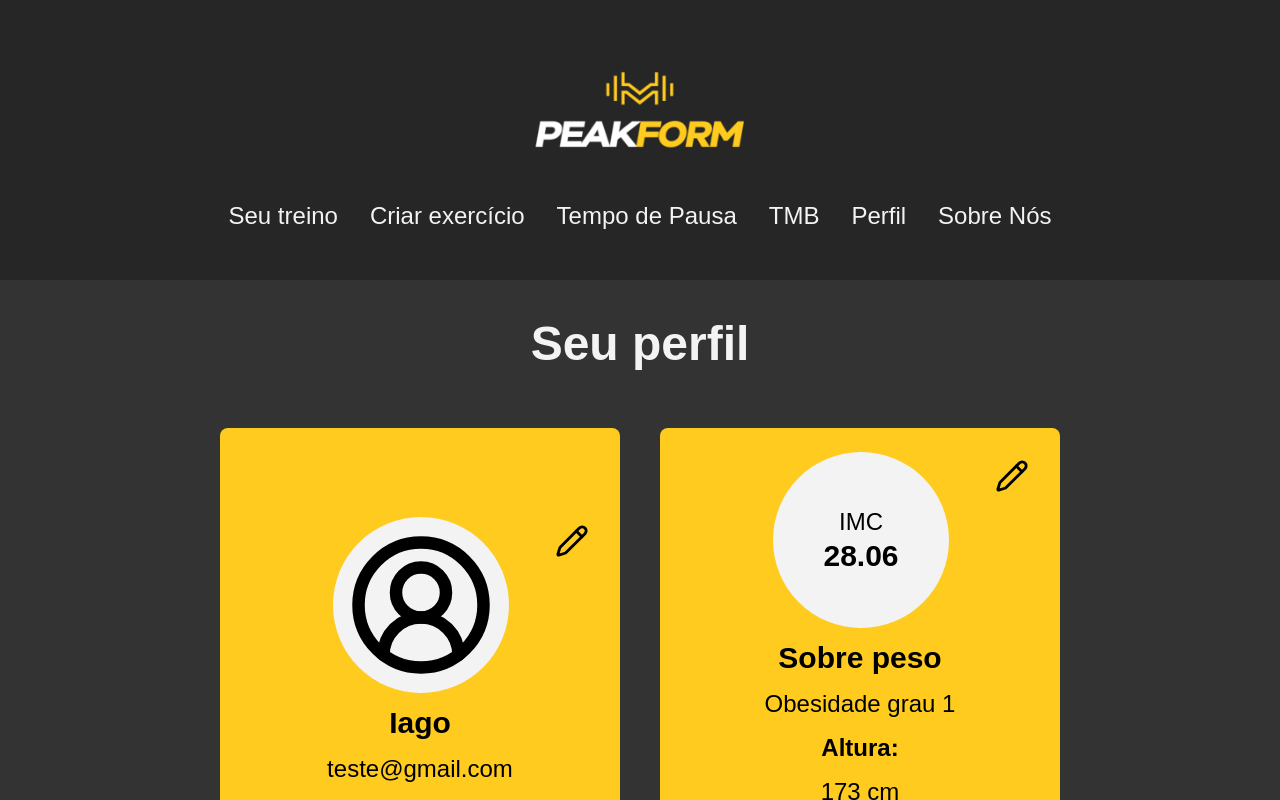
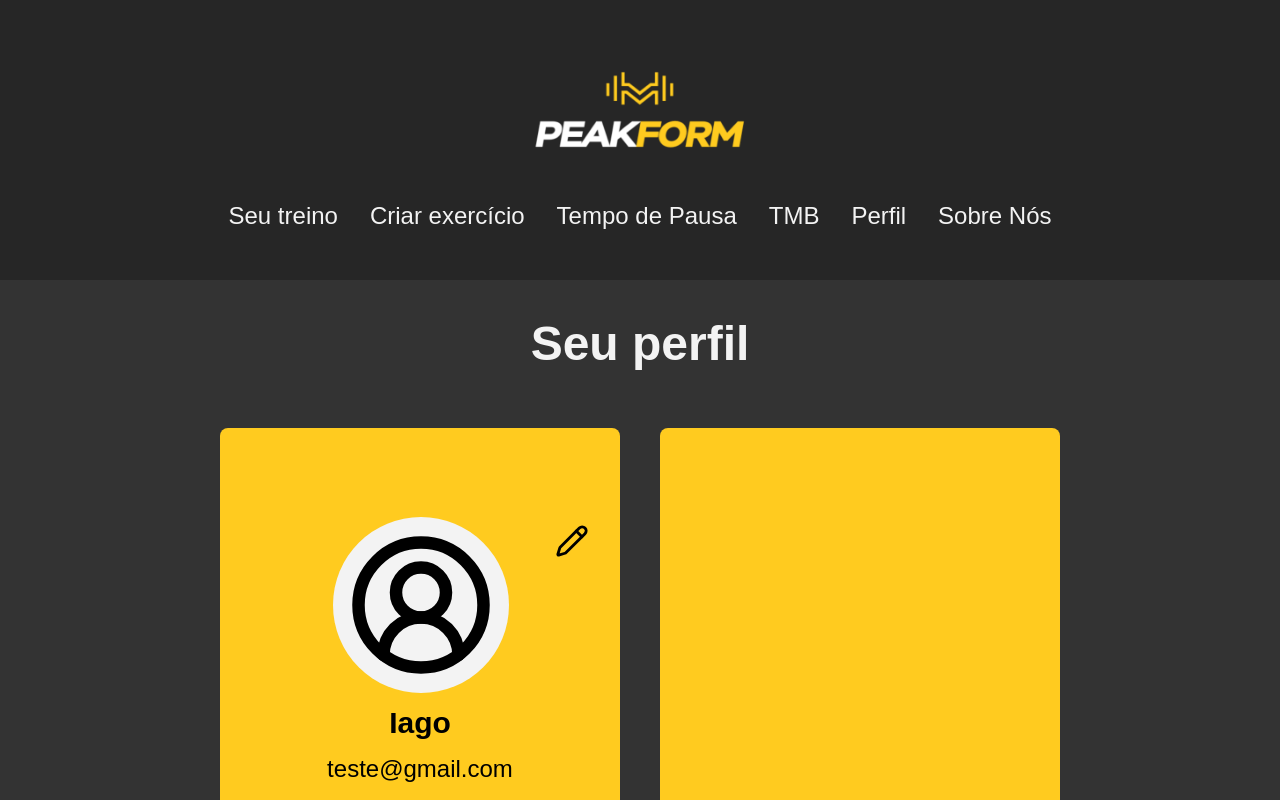
Before and after one commit to iagoliziero/peak-form, a React (Vite) app: page /perfil in a window 1280 px wide. Built offline with nearby package versions, Linux system fonts and the light colour scheme; a web font is replaced by a local one.

Commit message:
feat: add imc calc

```diff
--- a/src/App.jsx
+++ b/src/App.jsx
@@ -1,9 +1,6 @@
 
 import "./App.css";
 import Home from "./pages/Home.jsx";
-
-
-
 
 function App() {
   return (
--- a/src/contexts/ProfileBodyContexts.jsx
+++ b/src/contexts/ProfileBodyContexts.jsx
@@ -2,10 +2,10 @@ import { createContext, useState } from "react";
 import profileBodyData from "../data/profileBodyData.js";
 
 
-export const ProfileBodyContexts = createContext(profileBodyData)
+export const ProfileBodyContexts = createContext()
 
 function ProfileBodyProvider({children}) {
-    const [profileBody, setProfileBody] = useState(profileBodyData)
+    const [profileBody, setProfileBody] = useState([])
 
     return (
         <ProfileBodyContexts.Provider value={{profileBody, setProfileBody}}>
--- a/src/data/profileBodyData.js
+++ b/src/data/profileBodyData.js
@@ -1,11 +1,11 @@
 const profileBodyData = [
     {
-        fatCalc: 28.06,
-        weightStatus: 'Sobre peso',
-        obesityLevel: 'Obesidade grau 1',
-        height: 173,
-        weight: 84,
-        goalWeight: 90
+        imc: 0,
+        weightStatus: '',
+        obesityLevel: '',
+        height: 0,
+        weight: 0,
+        goalWeight: 0
     },
 ]
 
--- a/src/main.jsx
+++ b/src/main.jsx
@@ -65,6 +65,7 @@ const router = createBrowserRouter([
 ]);
 
 createRoot(document.getElementById("root")).render(
+
   <ProfileProvider>
     <ProfileBodyProvider>
       <NameProvider>
@@ -78,4 +79,5 @@ createRoot(document.getElementById("root")).render(
       </NameProvider>
     </ProfileBodyProvider>
   </ProfileProvider>
+
 );
--- a/src/pages/ActivityPage.jsx
+++ b/src/pages/ActivityPage.jsx
@@ -64,7 +64,7 @@ function ActivityPage() {
           Voltar
         </button>
         <button
-        onClick={() => navigate(`/infos`)}
+        onClick={() => navigate(`/perfilusuario`)}
         className="w-[300px] md:visible-false md:w-[220px] h-[60px] bg-yellowMain text-2xl rounded-lg hover:bg-orange hover:scale-105 transition-all font-semibold">
           Continuar
         </button>
--- a/src/pages/Home.jsx
+++ b/src/pages/Home.jsx
@@ -3,7 +3,6 @@ import { useNavigate } from "react-router-dom";
 
 function Home() {
   const navigate = useNavigate()
-
 
   return (
     <div className="h-screen bg-darker bg-cover bg-center bg-no-repeat flex flex-col items-center gap-12 lg:justify-center overflow-scroll no-scrollbar">
--- a/src/pages/ProfileBodyPage.jsx
+++ b/src/pages/ProfileBodyPage.jsx
@@ -1,8 +1,12 @@
 import { data } from "autoprefixer";
+import { useContext, useState } from "react";
 import { useForm } from "react-hook-form";
 import { useNavigate } from "react-router-dom";
+import { ProfileBodyContexts } from "../contexts/ProfileBodyContexts";
 
 function ProfileBodyPage() {
+
+  const { setProfileBody } = useContext(ProfileBodyContexts);
 
   const navigate = useNavigate()
   const {
@@ -12,12 +16,46 @@ function ProfileBodyPage() {
   } = useForm();
 
   const onSubmit = (data) => {
-    console.log(data);
-    navigate('/login')
+    const heightInMeters = data.height / 100;
+    const imc = (data.weight / (heightInMeters * heightInMeters)).toFixed(2);
+
+    let weightStatus = "";
+    let obesityLevel = "";
+
+    if (imc < 18.5) {
+      weightStatus = "Abaixo do peso";
+      obesityLevel = "Normal";
+    } else if (imc < 24.9) {
+      weightStatus = "Peso normal";
+      obesityLevel = "Normal";
+    } else if (imc < 29.9) {
+      weightStatus = "Sobrepeso";
+      obesityLevel = "Obesidade grau 1";
+    } else if (imc < 34.9) {
+      weightStatus = "Obesidade";
+      obesityLevel = "Obesidade grau 2";
+    } else {
+      weightStatus = "Obesidade grave";
+      obesityLevel = "Obesidade grau 3";
+    }
+
+    setProfileBody([
+      {
+        imc,
+        weightStatus,
+        obesityLevel,
+        height: data.height,
+        weight: data.weight,
+        goalWeight: data.goalWeight,
+      },
+    ]);
+
+    navigate("/login");
   };
 
+
   return (
-    <div className="h-full bg-darker bg-cover bg-center bg-no-repeat flex flex-col items-center gap-12 overflow-auto">
+    <div className="h-screen bg-darker bg-cover bg-center bg-no-repeat flex flex-col items-center gap-12 overflow-scroll no-scrollbar">
       <div className="flex flex-col justify-center mt-16 gap-8">
         <span className="flex flex-col items-center">
           <img
--- a/src/pages/ProfilePage.jsx
+++ b/src/pages/ProfilePage.jsx
@@ -1,7 +1,7 @@
 import { CircleUserRound, Pencil } from "lucide-react";
 import DropdownMenu from "../components/DropDownMenu";
 import { useNavigate } from "react-router-dom";
-import { useContext } from "react";
+import { useContext, useState } from "react";
 import { ProfileBodyContexts } from "../contexts/ProfileBodyContexts";
 import { ProfileContexts } from "../contexts/ProfileContexts";
 
@@ -9,6 +9,7 @@ function ProfilePage() {
   const { profileBody } = useContext(ProfileBodyContexts);
   const { profile } = useContext(ProfileContexts);
   const navigate = useNavigate();
+
 
   return (
     <div className="h-screen bg-darker bg-cover bg-center bg-no-repeat flex flex-col items-center gap-12 overflow-scroll no-scrollbar">
@@ -100,8 +101,8 @@ function ProfilePage() {
             ))}
           </div>
           <div className="flex items-center flex-col w-[350px] lg:w-[400px] h-[370px] lg:h-[450px] xl:w-[400px] bg-yellowMain rounded-lg p-6 gap-5 overflow-scroll no-scrollbar ">
-            {profileBody?.map((profile, index) => (
-              <div key={index} className="flex flex-col items-center gap-3">
+          {profileBody.length > 0 && (
+              <div className="flex flex-col items-center gap-3">
                 <div className="flex">
                   <button className="relative left-56 lg:left-60 bottom-16">
                     <Pencil size={34} strokeWidth={2} />
@@ -109,24 +110,24 @@ function ProfilePage() {
                   <div className="w-44 h-44 rounded-full items-center bg-whiteMain flex justify-center relative right-4">
                     <div className="flex flex-col items-center">
                       <h2 className="text-2xl">IMC</h2>
-                      <h1 className="text-3xl font-semibold">{profile.fatCalc}</h1>
+                      <h1 className="text-3xl font-semibold">{profileBody[0].imc}</h1>
                     </div>
                   </div>
                 </div>
                 <h1 className="text-2xl lg:text-3xl font-semibold">
-                  {profile.weightStatus}
+                {profileBody[0].weightStatus}
                 </h1>
-                <h2 className="text-xl lg:text-2xl">{profile.obesityLevel}</h2>
+                <h2 className="text-xl lg:text-2xl">{profileBody[0].obesityLevel}</h2>
                 <h2 className="text-xl lg:text-2xl font-semibold">Altura:</h2>
-                <h2 className="text-xl lg:text-2xl">{profile.height} cm</h2>
+                <h2 className="text-xl lg:text-2xl">{profileBody[0].height} cm</h2>
                 <h2 className="text-xl lg:text-2xl font-semibold">Peso:</h2>
-                <h2 className="text-xl lg:text-2xl">{profile.weight} kg</h2>
+                <h2 className="text-xl lg:text-2xl">{profileBody[0].weight} kg</h2>
                 <h2 className="text-xl lg:text-2xl font-semibold">
                   Meta de peso:
                 </h2>
-                <h2 className="text-xl lg:text-2xl">{profile.goalWeight} kg</h2>
+                <h2 className="text-xl lg:text-2xl">{profileBody[0].goalWeight} kg</h2>
               </div>
-            ))}
+            )}
           </div>
         </div>
       </div>
--- a/src/services/googleAuthService.js
+++ b/src/services/googleAuthService.js
@@ -1,5 +1,4 @@
 import { jwtDecode } from "jwt-decode";
-
 
 const handleGoogleLogin = (response) => {
   try {
```
Also changed, not shown: src/pages/CreateExercisePage.jsx (+67 -29 lines).
